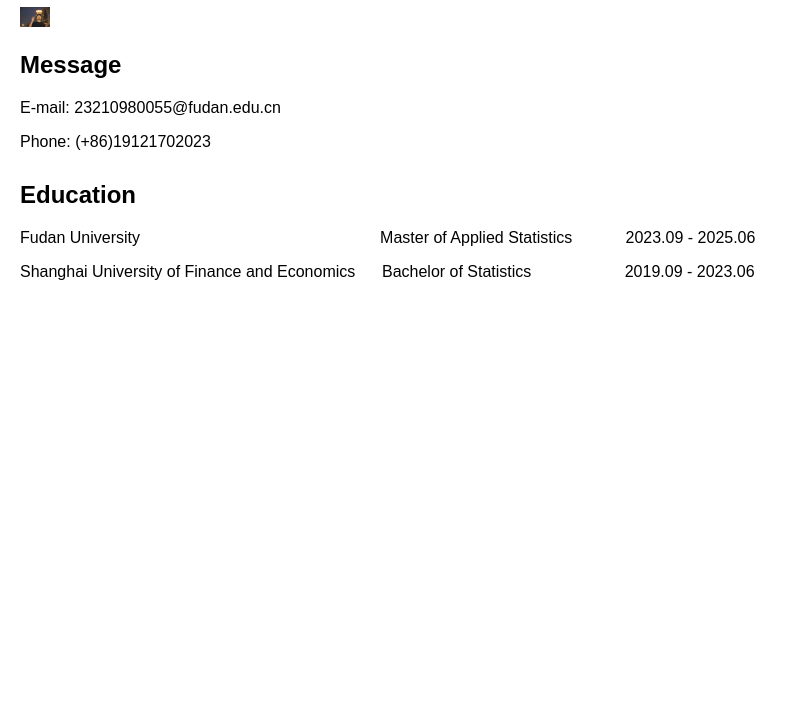
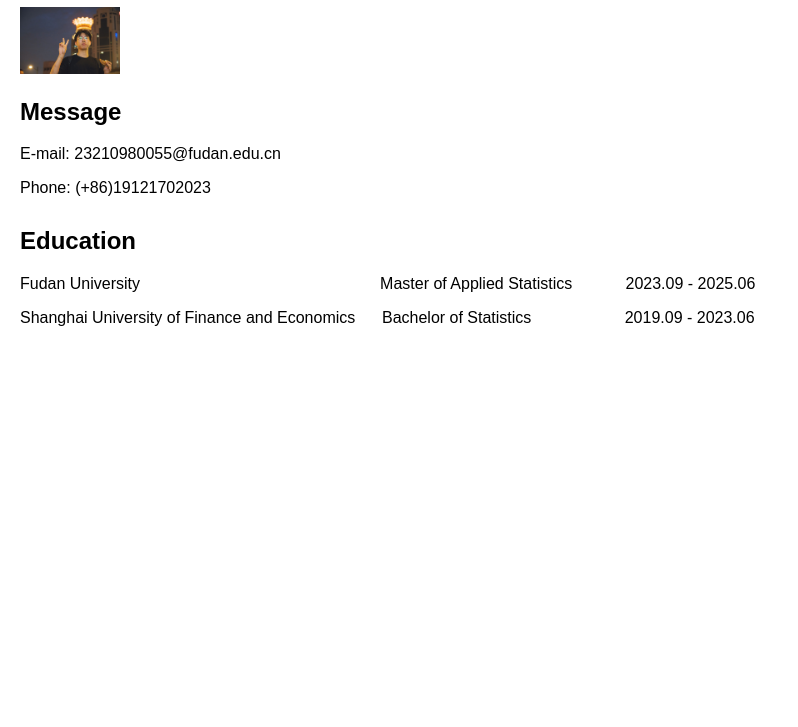
Before and after one commit to digbangbang/lizhiwei, a plain HTML site: page index.html in a window 1280 px wide. Shown: the part 73-800 px from the top of the page, without its empty margins (0-798 px from the left). Drawn offline with Linux system fonts and the light colour scheme.

Commit message:
Update index.html

```diff
--- a/index.html
+++ b/index.html
@@ -37,7 +37,7 @@
     </header>
 
     <body>
-    <img src="照片4.jpg" alt="Li Zhiwei" width="30" height="20">
+    <img src="照片4.jpg" alt="Li Zhiwei" style="width: 100px; height: auto;">
     </body>
 
     <section class="section">
```
